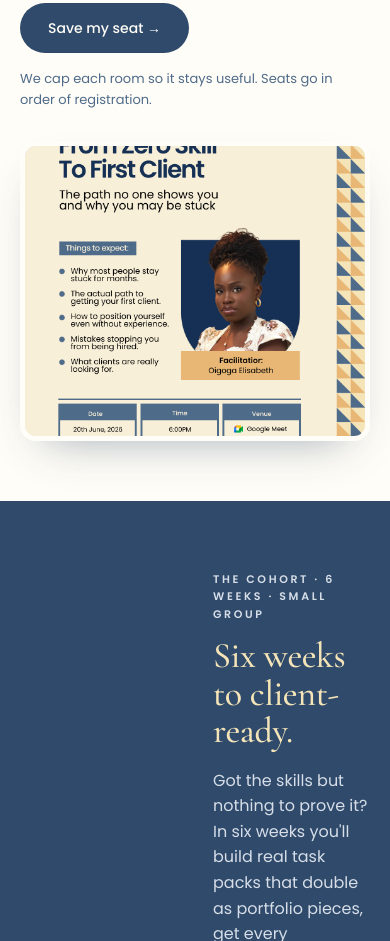
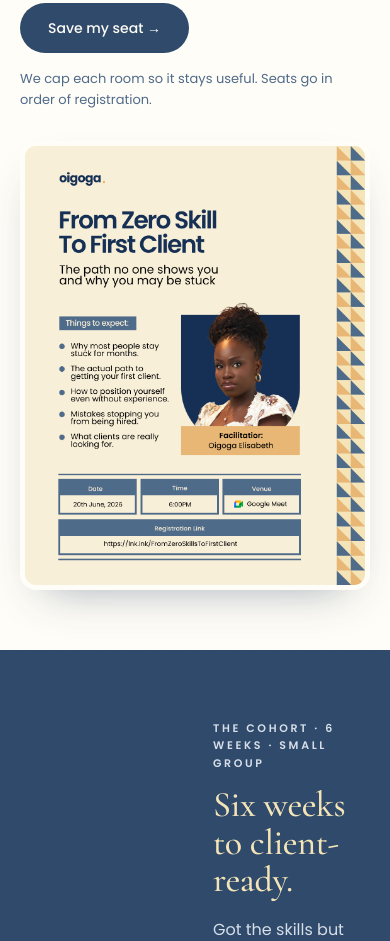
Before and after one commit to oigoga/pixelsnfiles-website, a plain HTML site: page index.html in a window 390 px wide. Shown: the part 1276-2217 px from the top of the page. Drawn offline with nearby package versions, Linux system fonts and the light colour scheme.

Commit message:
Show workshop flyer at full height instead of cropping it
Adds a flyer-photo modifier (height:auto, object-fit:contain) so the
poster displays in full on desktop and mobile.

```diff
--- a/index.html
+++ b/index.html
@@ -62,6 +62,8 @@
   .photo::after{content:attr(data-label);position:absolute;inset:0;display:flex;align-items:center;justify-content:center;font-size:10px;letter-spacing:.2em;text-transform:uppercase;color:var(--denim);opacity:.65}
   .photo img{width:100%;height:100%;object-fit:cover;display:block}
   .photo img.fit-top{object-position:top center}
+  .photo.flyer-photo{height:auto;background:var(--white)}
+  .photo.flyer-photo img{width:100%;height:auto;object-fit:contain}
 
   nav{position:sticky;top:0;z-index:60;backdrop-filter:blur(10px);background:rgba(244,228,184,.82);border-bottom:1px solid rgba(79,107,138,.16)}
   .nav-inner{display:flex;align-items:center;justify-content:space-between;height:72px}
@@ -268,7 +270,7 @@
       <a href="https://lnk.ink/FromZeroSkillsToFirstClient" target="_blank" rel="noopener" class="btn btn-primary">Save my seat &rarr;</a>
       <p class="ws-note">We cap each room so it stays useful. Seats go in order of registration.</p>
     </div>
-    <div class="photo ws-photo reveal"><img src="images/workshop-flyer.png" alt="From Zero Skill to First Client workshop flyer, 20th June 2026, 6pm WAT on Google Meet"></div>
+    <div class="photo ws-photo flyer-photo reveal"><img src="images/workshop-flyer.png" alt="From Zero Skill to First Client workshop flyer, 20th June 2026, 6pm WAT on Google Meet"></div>
   </div>
 </section>
 
```
